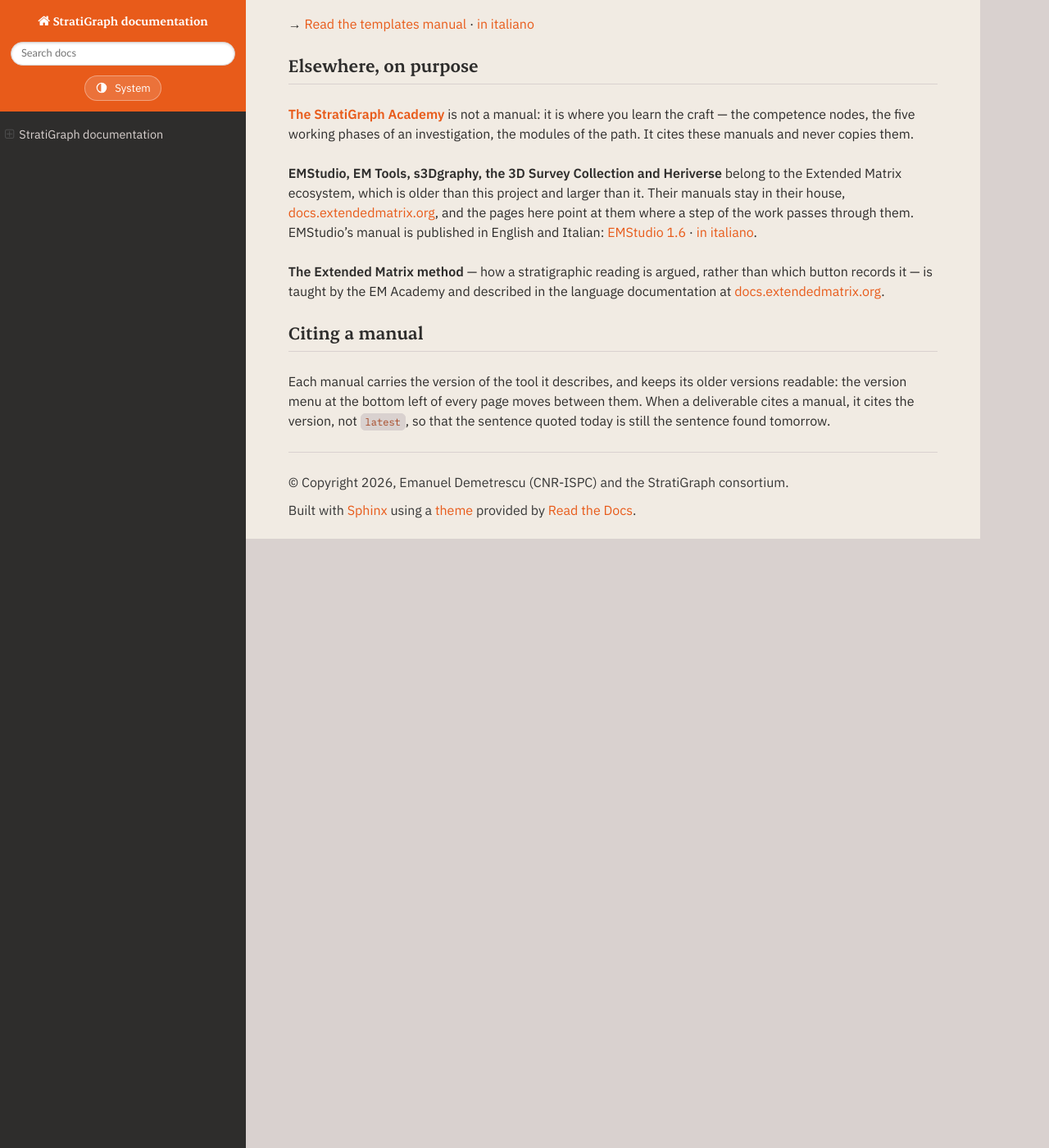
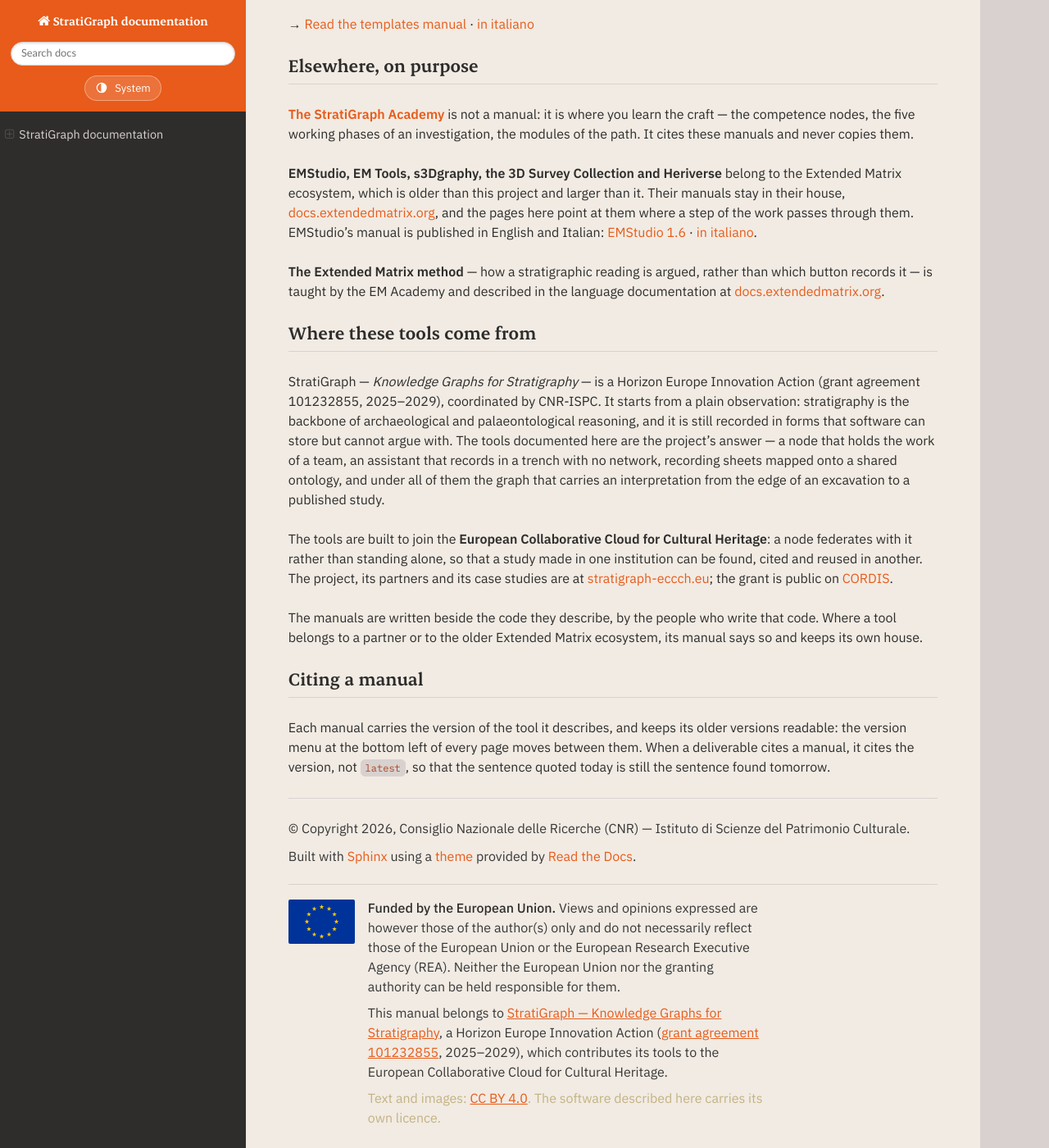
Before and after one commit to StratiGraph-ECCCH/stratigraph-docs, a Sphinx documentation site: the page built from docs/index.md, in a window 1280 px wide and 1400 px high, scrolled down 1555 px. Shown: the whole window at 82% size. Built offline with Sphinx 7.4.7 and the Read the Docs theme 3.1.0, drawn with Linux system fonts in a browser that asks for light colours.

Commit message:
La mensola dice di chi è, chi la paga e come si riusa
Il piede con l'emblema e l'accordo di sovvenzione su ogni pagina, il paragrafo
che racconta da dove vengono gli strumenti e come si legano alla nuvola
collaborativa, il titolare del diritto riportato all'ente invece che alla
persona, e il testo rilasciato in CC BY 4.0.

```diff
--- a/docs/_static/brand/sphinx-rtd-bridge.css
+++ b/docs/_static/brand/sphinx-rtd-bridge.css
@@ -267,3 +267,40 @@ hr, .rst-content hr { border-color: var(--sg-line); }
 .sg-theme-toggle:hover { background: rgba(255, 255, 255, .26); }
 .sg-theme-toggle:focus-visible { outline: 2px solid #fff; outline-offset: 2px; }
 .sg-theme-toggle svg { flex: none; }
+
+/* ── la provenienza, in fondo a ogni pagina ──────────────────────────────────
+   Chi arriva da una ricerca atterra in mezzo a un manuale, non sull'indice:
+   il finanziamento, il progetto e la licenza stanno dove la pagina finisce,
+   qualunque pagina sia. Il blocco lo mette `footer.html`, vendorizzato da
+   sync-brand-docs.sh; l'emblema è un SVG, quindi non pesa e non sgrana. */
+.sg-provenance {
+  display: flex;
+  align-items: flex-start;
+  gap: var(--sg-space-4);
+  margin-top: var(--sg-space-5);
+  padding-top: var(--sg-space-4);
+  border-top: 1px solid var(--sg-line);
+  font-family: var(--sg-font-sans);
+  font-size: var(--sg-text-sm);
+  line-height: 1.65;
+  color: var(--sg-muted);
+  text-align: left;
+}
+.sg-provenance-emblem {
+  flex: none;
+  width: 81px;
+  height: 54px;
+  margin-top: 2px;
+  border-radius: 2px;
+}
+.sg-provenance-text { max-width: 62ch; }
+.sg-provenance p { margin: 0 0 var(--sg-space-2); }
+.sg-provenance p:last-child { margin-bottom: 0; }
+.sg-provenance strong { color: var(--sg-text); font-weight: var(--sg-weight-subtitle); }
+.sg-provenance a { color: var(--sg-accent); text-decoration: underline; }
+.sg-provenance-rights { color: var(--sg-quiet); }
+.sg-provenance--rights-only { border-top: 1px solid var(--sg-line); }
+
+@media (max-width: 600px) {
+  .sg-provenance { flex-direction: column; gap: var(--sg-space-3); }
+}
--- /dev/null
+++ b/docs/_templates/footer.html
@@ -0,0 +1,28 @@
+{% extends "!footer.html" %}
+{#
+   The provenance of a StratiGraph manual, in the one place a reader always
+   reaches: the foot of every page. Vendored from stratigraph-brand by
+   sync-brand-docs.sh — change it there, never here.
+#}
+{% block extrafooter %}
+{{ super() }}
+<div class="sg-provenance" role="complementary" aria-label="Funding and rights">
+  <img class="sg-provenance-emblem" src="{{ pathto('_static/brand/eu-emblem.svg', 1) }}"
+       alt="Flag of the European Union">
+  <div class="sg-provenance-text">
+    <p><strong>Funded by the European Union.</strong> Views and opinions expressed are
+    however those of the author(s) only and do not necessarily reflect those of the
+    European Union or the European Research Executive Agency (REA). Neither the European
+    Union nor the granting authority can be held responsible for them.</p>
+    <p>This manual belongs to
+    <a href="https://stratigraph-eccch.eu">StratiGraph — Knowledge Graphs for Stratigraphy</a>,
+    a Horizon Europe Innovation Action
+    (<a href="https://cordis.europa.eu/project/id/101232855">grant agreement 101232855</a>,
+    2025–2029), which contributes its tools to the European Collaborative Cloud for
+    Cultural Heritage.</p>
+    <p class="sg-provenance-rights">Text and images:
+    <a href="https://creativecommons.org/licenses/by/4.0/">CC BY 4.0</a>. The software
+    described here carries its own licence.</p>
+  </div>
+</div>
+{% endblock %}
--- a/docs/conf.py
+++ b/docs/conf.py
@@ -3,7 +3,7 @@
 # -- Project information
 
 project = 'StratiGraph documentation'
-copyright = '2026, Emanuel Demetrescu (CNR-ISPC) and the StratiGraph consortium'
+copyright = '2026, Consiglio Nazionale delle Ricerche (CNR) — Istituto di Scienze del Patrimonio Culturale'
 author = 'Emanuel Demetrescu'
 
 release = '1.6'
--- a/docs/index.md
+++ b/docs/index.md
@@ -63,6 +63,27 @@ manual is published in English and Italian:
 button records it — is taught by the EM Academy and described in the language
 documentation at [docs.extendedmatrix.org](https://docs.extendedmatrix.org).
 
+## Where these tools come from
+
+StratiGraph — *Knowledge Graphs for Stratigraphy* — is a Horizon Europe Innovation Action
+(grant agreement 101232855, 2025–2029), coordinated by CNR-ISPC. It starts from a plain
+observation: stratigraphy is the backbone of archaeological and palaeontological reasoning,
+and it is still recorded in forms that software can store but cannot argue with. The tools
+documented here are the project's answer — a node that holds the work of a team, an
+assistant that records in a trench with no network, recording sheets mapped onto a shared
+ontology, and under all of them the graph that carries an interpretation from the edge of
+an excavation to a published study.
+
+The tools are built to join the **European Collaborative Cloud for Cultural Heritage**: a
+node federates with it rather than standing alone, so that a study made in one institution
+can be found, cited and reused in another. The project, its partners and its case studies
+are at [stratigraph-eccch.eu](https://stratigraph-eccch.eu); the grant is public on
+[CORDIS](https://cordis.europa.eu/project/id/101232855).
+
+The manuals are written beside the code they describe, by the people who write that code.
+Where a tool belongs to a partner or to the older Extended Matrix ecosystem, its manual
+says so and keeps its own house.
+
 ## Citing a manual
 
 Each manual carries the version of the tool it describes, and keeps its older versions
```
Also changed, not shown: docs/_static/brand/eu-emblem.svg (added), 1 other file.
